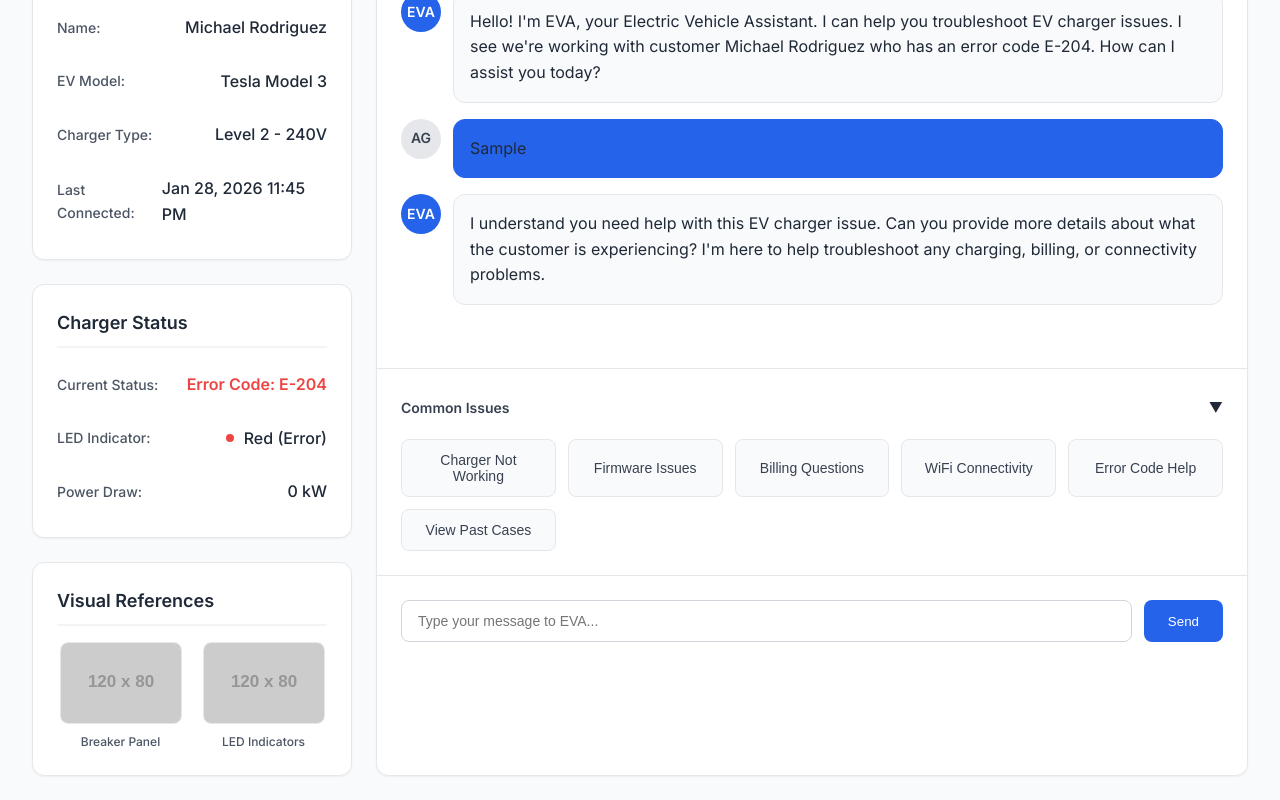
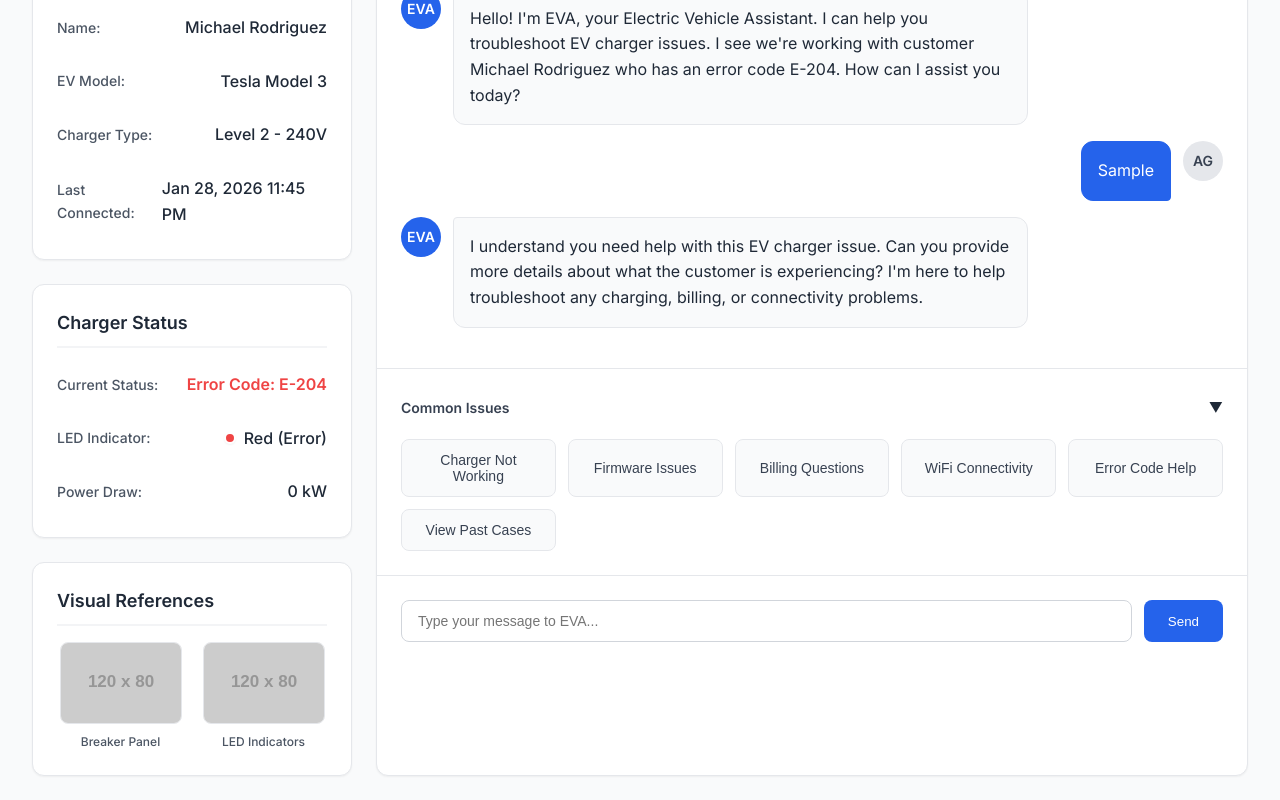
Before and after one commit to mcarson520/eva-test, a website: page index.html in a window 1280 px wide. Both pictures are taken after typing "Sample" into the empty fields and a click on the button "Send". Shown: the part 256-1056 px from the top of the page. Drawn offline with Linux system fonts and the light colour scheme; placeholder pictures from the web are drawn by us.

Commit message:
Fix: Update user message styles for improved layout and readability

```diff
--- a/styles.css
+++ b/styles.css
@@ -285,6 +285,11 @@ body {
     align-items: flex-start;
 }
 
+.user-message {
+    flex-direction: row-reverse;
+    justify-content: flex-start;
+}
+
 .eva-avatar,
 .user-avatar {
     width: 2.5rem;
@@ -303,6 +308,11 @@ body {
     color: var(--white);
 }
 
+.initial-message .message-content,
+.eva-message .message-content {
+    border-radius: 0.25rem 0.75rem 0.75rem 0.75rem;
+}
+
 .user-avatar {
     background: var(--gray-200);
     color: var(--gray-700);
@@ -314,6 +324,7 @@ body {
     border-radius: 0.75rem;
     border: 1px solid var(--gray-200);
     flex: 1;
+    max-width: 70%;
 }
 
 .message-content p {
@@ -325,6 +336,16 @@ body {
     background: var(--primary-blue);
     color: var(--white);
     border-color: var(--primary-blue);
+    margin-left: auto;
+    border-radius: 0.75rem 0.75rem 0.25rem 0.75rem;
+    flex: none;
+    width: fit-content;
+    max-width: 70%;
+}
+
+.user-message .message-content p {
+    color: var(--white);
+    text-align: right;
 }
 
 .common-prompts {
```
